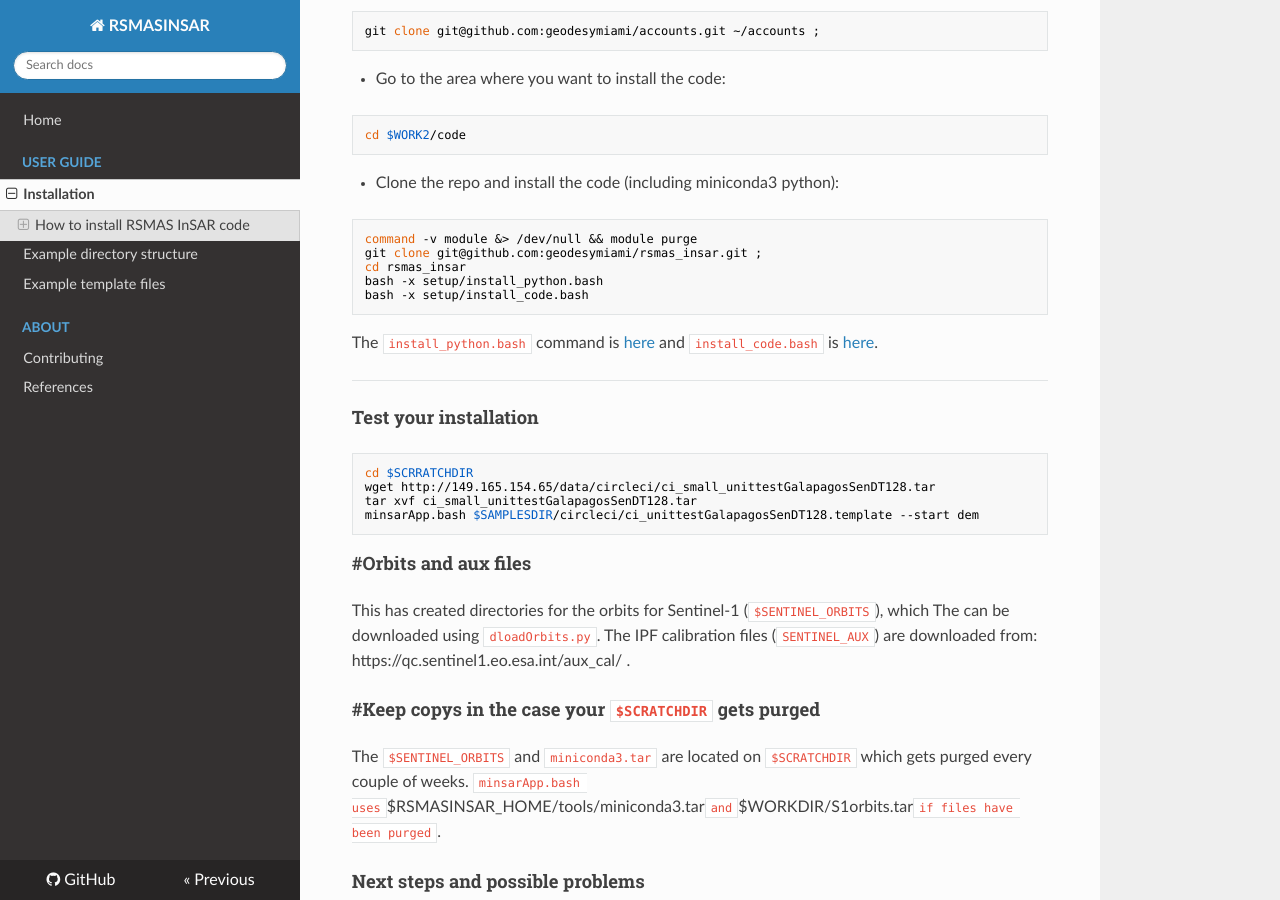
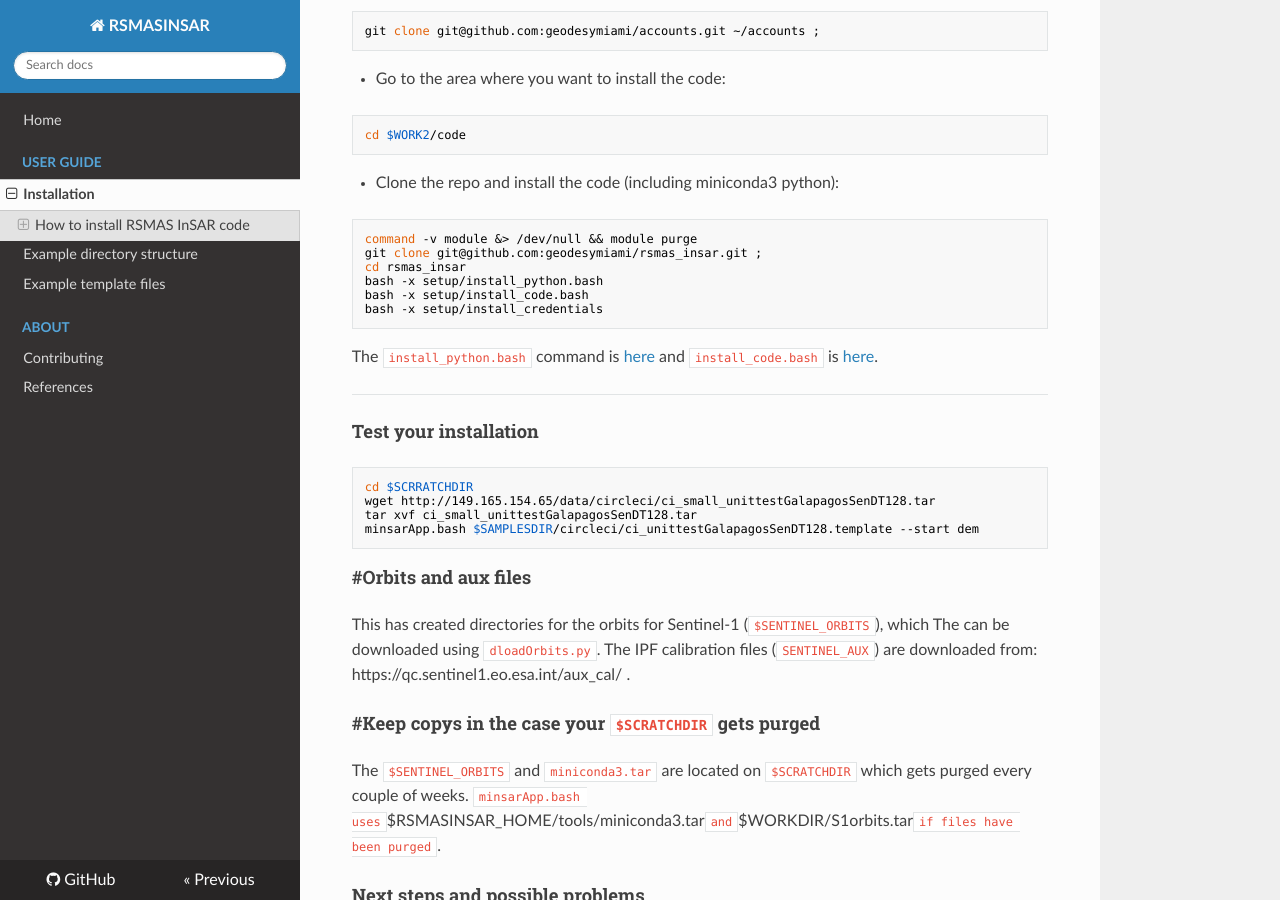
Before and after one commit to geodesymiami/rsmas_insar, an MkDocs documentation site: the page built from docs/installation.md, in a window 1280 px wide and 900 px high, scrolled down 413 px. Built offline with MkDocs 1.6.1, drawn with Linux system fonts in a browser that asks for light colours; nearby versions of some CDN libraries.

Commit message:
Update installation.md

````diff
--- a/docs/installation.md
+++ b/docs/installation.md
@@ -25,6 +25,7 @@ git clone git@github.com:geodesymiami/rsmas_insar.git ;
 cd rsmas_insar
 bash -x setup/install_python.bash
 bash -x setup/install_code.bash
+bash -x setup/install_credentials
 ```
 The `install_python.bash` command is [here](https://github.com/geodesymiami/rsmas_insar/blob/master/setup/install_python.bash) and  `install_code.bash`  is  [here](https://github.com/geodesymiami/rsmas_insar/blob/master/setup/install_code.bash).
 
````
